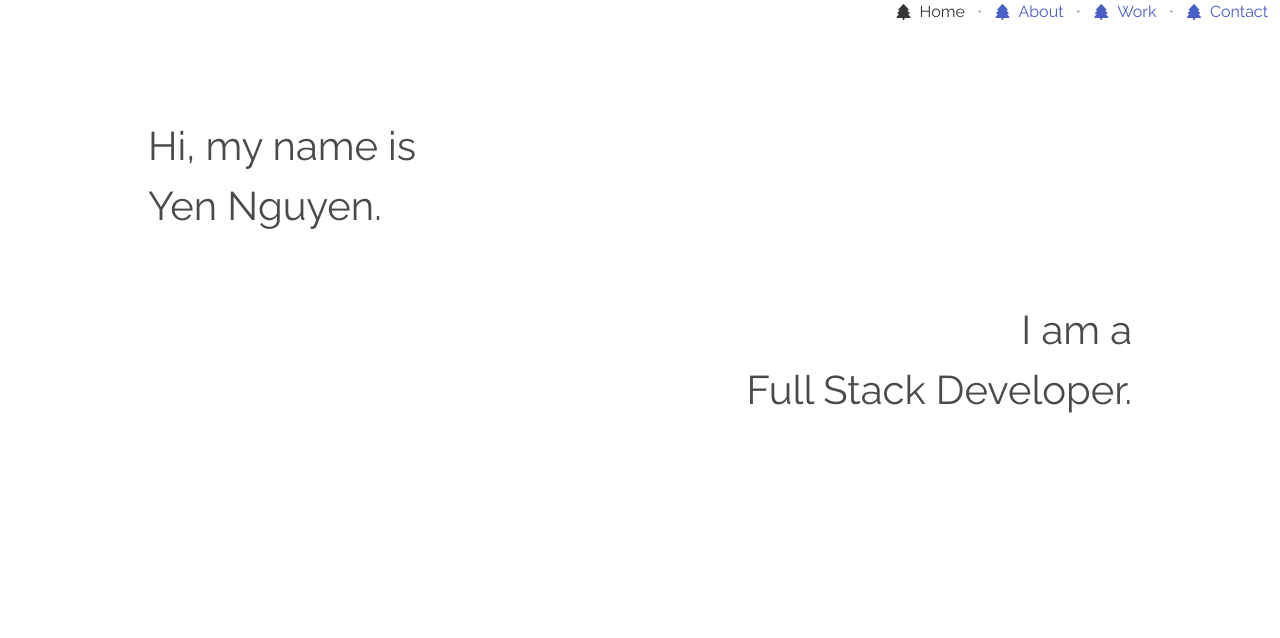
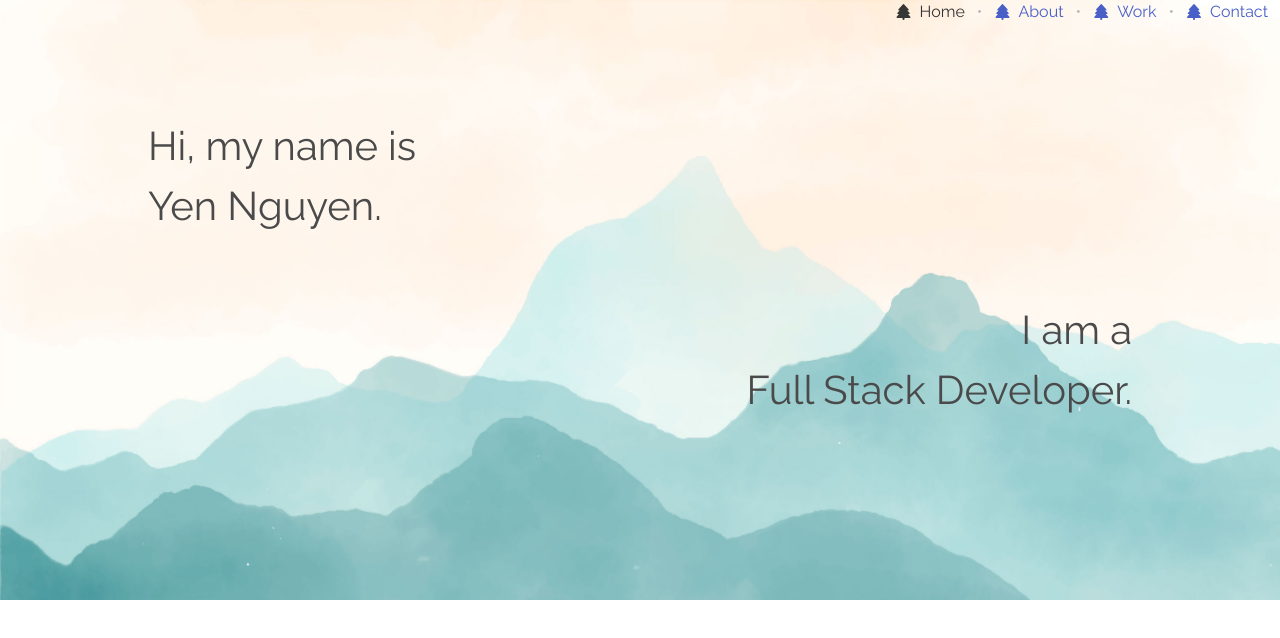
Before and after one commit to yhnguyen720/coding-profile, a plain HTML site: page index.html in a window 1280 px wide. Drawn offline with nearby package versions, Linux system fonts and the light colour scheme; the site is published under a folder, as on GitHub Pages, so addresses that start at the root find nothing; no server answers.

Commit message:
Update style.css

```diff
--- a/globalAsset/style.css
+++ b/globalAsset/style.css
@@ -1,5 +1,5 @@
 body {
-    background-image: url("/globalAsset/images/main_bg.jpg");
+    background-image: url("../globalAsset/images/main_bg.jpg");
     background-repeat: no-repeat;
     background-size: cover;
     background-attachment: fixed;
```
